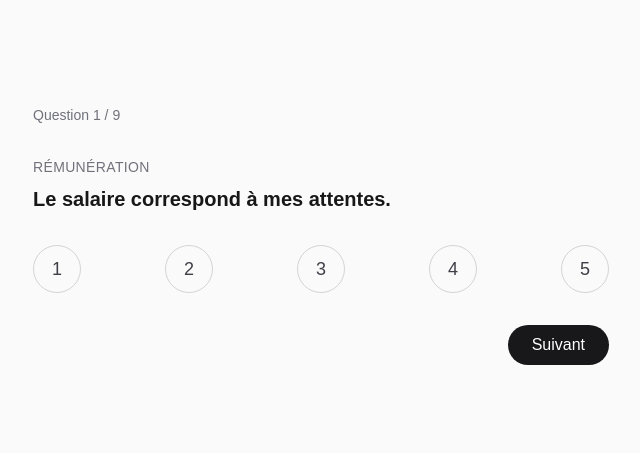
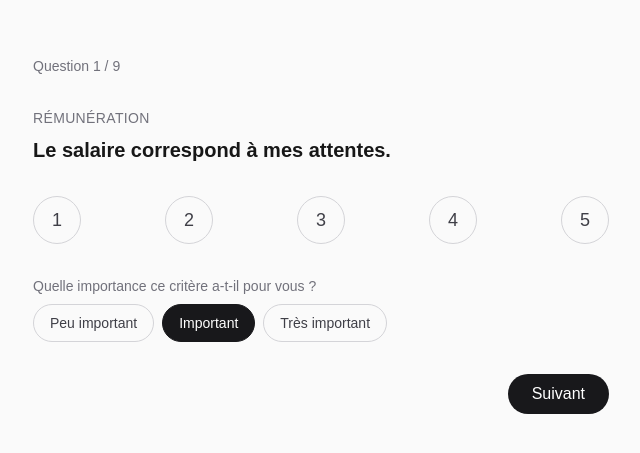
Before and after one commit to chainstrument/konforties, a Next.js app: page / in a window 1280 px wide. Shown: the part 165-618 px from the top of the page, without its empty margins (319-959 px from the left). Built offline with nearby package versions, Linux system fonts and the light colour scheme.

Commit message:
Ajouter la sélection du poids d'importance par critère
Trois niveaux (peu important / important / très important) mappés sur
des poids 1/2/3, capturés en plus de la note pour chaque critère.

Refs #19

```diff
--- a/src/components/questionnaire/QuestionnaireForm.tsx
+++ b/src/components/questionnaire/QuestionnaireForm.tsx
@@ -7,9 +7,18 @@ import type { Rating } from '@/types/scoring';
 
 interface StepAnswer {
   rating: Rating | null;
+  weight: number;
 }
 
 const RATINGS: Rating[] = [1, 2, 3, 4, 5];
+
+const DEFAULT_WEIGHT = 2;
+
+const IMPORTANCE_LEVELS: { label: string; weight: number }[] = [
+  { label: 'Peu important', weight: 1 },
+  { label: 'Important', weight: 2 },
+  { label: 'Très important', weight: 3 },
+];
 
 export function QuestionnaireForm() {
   const [stepIndex, setStepIndex] = useState(0);
@@ -30,10 +39,22 @@ export function QuestionnaireForm() {
 
   const criterion = criteria[stepIndex];
   const category = categories.find((c) => c.id === criterion.categoryId);
-  const currentRating = answers[criterion.id]?.rating ?? null;
+  const currentAnswer = answers[criterion.id];
+  const currentRating = currentAnswer?.rating ?? null;
+  const currentWeight = currentAnswer?.weight ?? DEFAULT_WEIGHT;
 
   function selectRating(rating: Rating) {
-    setAnswers((prev) => ({ ...prev, [criterion.id]: { rating } }));
+    setAnswers((prev) => ({
+      ...prev,
+      [criterion.id]: { rating, weight: prev[criterion.id]?.weight ?? DEFAULT_WEIGHT },
+    }));
+  }
+
+  function selectWeight(weight: number) {
+    setAnswers((prev) => ({
+      ...prev,
+      [criterion.id]: { rating: prev[criterion.id]?.rating ?? null, weight },
+    }));
   }
 
   function goNext() {
@@ -71,6 +92,29 @@ export function QuestionnaireForm() {
         ))}
       </div>
 
+      <div>
+        <p className="text-sm font-medium text-zinc-500 dark:text-zinc-400">
+          Quelle importance ce critère a-t-il pour vous ?
+        </p>
+        <div className="mt-2 flex gap-2">
+          {IMPORTANCE_LEVELS.map((level) => (
+            <button
+              key={level.weight}
+              type="button"
+              onClick={() => selectWeight(level.weight)}
+              aria-pressed={currentWeight === level.weight}
+              className={`rounded-full border px-4 py-2 text-sm font-medium transition-colors ${
+                currentWeight === level.weight
+                  ? 'border-zinc-900 bg-zinc-900 text-white dark:border-zinc-50 dark:bg-zinc-50 dark:text-zinc-900'
+                  : 'border-zinc-300 text-zinc-700 hover:border-zinc-500 dark:border-zinc-700 dark:text-zinc-300'
+              }`}
+            >
+              {level.label}
+            </button>
+          ))}
+        </div>
+      </div>
+
       <button
         type="button"
         onClick={goNext}
```
